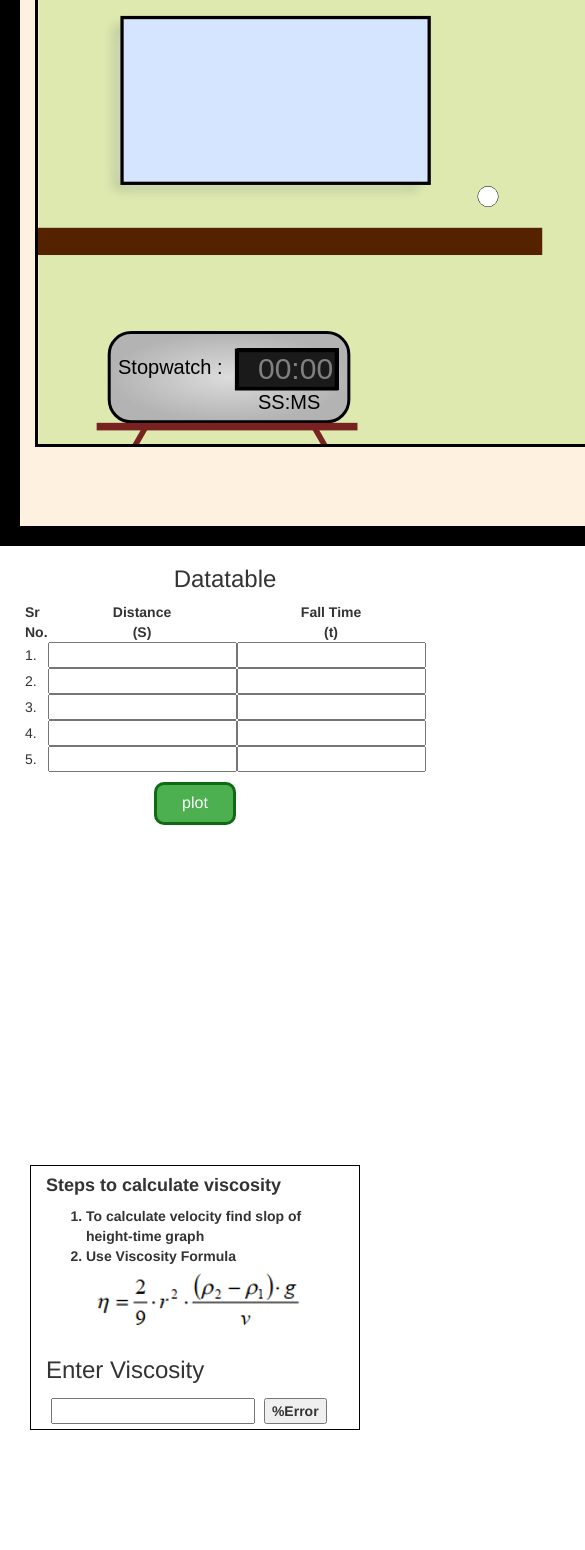
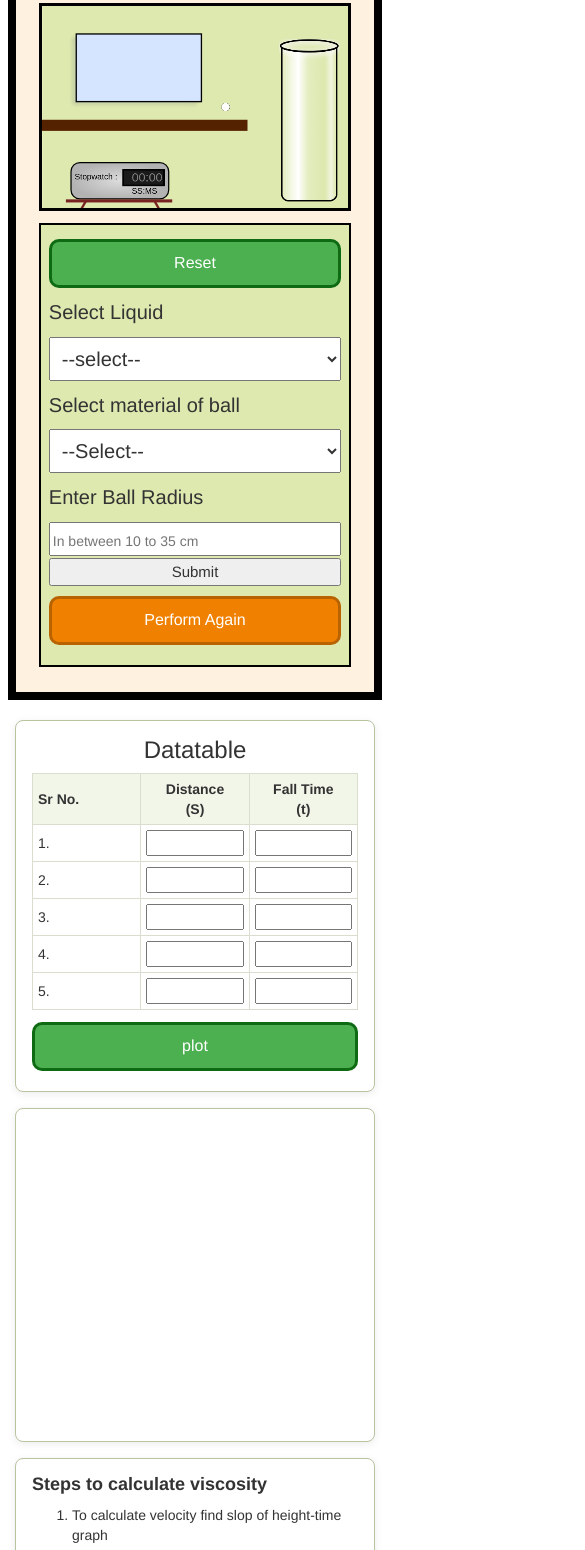
Before and after one commit to virtual-labs/exp-liquid-viscosity-iitk, a plain HTML site: page experiment/simulation/index.html in a window 390 px wide. Shown: the part 154-1704 px from the top of the page, 585 px wide, since content can reach past the window. Before the commit the page ends 1614 px from the top, so only its background shows below. Drawn offline with nearby package versions, Linux system fonts and the light colour scheme.

Commit message:
simulation updated

```diff
--- a/experiment/simulation/css/vlab.css
+++ b/experiment/simulation/css/vlab.css
@@ -1,27 +1,41 @@
+body {
+	overflow-x: hidden;
+}
+
+img {
+	max-width: 100%;
+	height: auto;
+}
+
 .d1
 {
-	margin: auto;
-	height: 700px;
-	width : 1100px;
-	border: 20px solid black ;
+	margin: 20px auto;
+	height: auto;
+	width: min(1100px, 95%);
+	border: 20px solid black;
 	border-color: black;
 	background: #fff1e0;
-
+	padding: 15px 10px 20px;
+	box-sizing: border-box;
 }
 
 h1
 {
 	text-align: center;
+	font-size: clamp(1.6rem, 3vw, 2.5rem);
+	margin: 0 0 15px;
 }
 
 .d2
 {
-	align-items:center;
-	margin:0px 10px 10px auto;
-	height: 500px;
-	width : 250px;
-	border: 2px solid black ;
-	background:#dde9af;
+	align-items: center;
+	margin: 0 auto 10px;
+	height: auto;
+	width: min(250px, 100%);
+	border: 2px solid black;
+	background: #dde9af;
+	padding: 10px 8px;
+	box-sizing: border-box;
 }
 .button {
   background-color: #4CAF50;
@@ -38,40 +52,58 @@ h1
 }
 
 .d3{
-	/*border : 1px solid red;*/
-	margin: 10px ;
+	margin: 10px 0;
 	font-size: 20px;
 }
 p {
 	margin: 5px;
 }
+.select,
+select,
+input[type="text"],
+input[type="submit"] {
+	width: 100%;
+	max-width: 100%;
+	box-sizing: border-box;
+}
+
+select {
+	min-height: 44px;
+	padding: 8px;
+	font-size: 16px;
+	touch-action: manipulation;
+	cursor: pointer;
+}
+
 .select{
-	padding: 5px ;
-	margin: 5px ;
+	padding: 5px;
+	margin: 5px;
 }
 
 
 /* Text Field*/
 .Tfield{
-
-  	padding: 5px ;
-	margin: 10px ;
+	padding: 5px;
+	margin: 10px;
 	border: 1px solid red;
 }
 /* Canvas*/
 #myCanvas{
-	  /*margin: 15px;*/
-	  background:url("../images/ghgh.svg");
-	  background-repeat: no-repeat;
-
-	  background-position: fixed;
-	  background-position: 0px 0px;
-	  background-size:cover;
+	background:url("../images/ghgh.svg");
+	background-repeat: no-repeat;
+	background-position: 0px 0px;
+	background-size: cover;
+	display: block;
+	width: 100%;
+	height: auto;
+	max-width: 100%;
+	border:3px solid black;
+	touch-action: none;
+	user-select: none;
 }
 
 .result {
-	/*border : 1px solid red;*/
-	margin: 10px ;
+	margin: 10px 0;
 }
 #res
 {
@@ -99,3 +131,142 @@ input::-webkit-input-placeholder {
 	font-size:15px;
 	margin-top: 0px;
 }
+
+.results-container {
+	padding-bottom: 20px;
+}
+
+.results-container > .row {
+	display: flex;
+	flex-wrap: wrap;
+	align-items: stretch;
+}
+
+.results-container [class*="col-md-"] {
+	display: flex;
+	margin-bottom: 16px;
+}
+
+.results-card {
+	width: 100%;
+	min-width: 0;
+	padding: 16px;
+	border: 1px solid #b8c3a0;
+	border-radius: 8px;
+	background: #fff;
+	box-shadow: 0 2px 8px rgba(0, 0, 0, 0.08);
+	box-sizing: border-box;
+}
+
+.data-panel #dataTable table {
+	width: 100%;
+	table-layout: fixed;
+	border-collapse: collapse;
+}
+
+.data-panel #dataTable h3 {
+	margin-top: 0;
+}
+
+.data-panel #dataTable th,
+.data-panel #dataTable td {
+	padding: 5px;
+	border: 1px solid #d9dece;
+}
+
+.data-panel #dataTable th {
+	background: #f2f6e9;
+}
+
+.data-panel #dataTable input,
+.formula-panel #terror {
+	width: 100%;
+	min-width: 0;
+	box-sizing: border-box;
+}
+
+.data-panel .button {
+	margin-top: 12px;
+}
+
+.graph-panel {
+	display: flex;
+	align-items: center;
+	justify-content: center;
+	overflow: hidden;
+}
+
+.graph-panel #l1 {
+	max-width: 100%;
+}
+
+.formula-panel h4 {
+	margin-top: 0;
+}
+
+.formula-panel li {
+	margin-bottom: 8px;
+}
+
+.formula-panel img {
+	vertical-align: middle;
+}
+
+.formula-panel input[type="submit"] {
+	margin-top: 8px;
+}
+
+@media (max-width: 991px) {
+	.col-md-8,
+	.col-md-4,
+	.col-md-3 {
+		width: 100%;
+		float: none;
+	}
+
+	.d1 .col-md-4 {
+		margin-top: 12px;
+	}
+
+	.results-container > .row {
+		display: block;
+	}
+
+	.results-container [class*="col-md-"] {
+		display: block;
+	}
+
+	#myCanvas {
+		margin: 0 auto;
+	}
+
+	#l1 {
+		width: 100% !important;
+		height: 300px !important;
+		max-width: 100%;
+	}
+}
+
+@media (max-width: 767px) {
+	.d1 {
+		width: 96%;
+		border-width: 8px;
+		padding: 10px 8px 15px;
+	}
+
+	.d2 {
+		width: 100%;
+		max-width: none;
+	}
+
+	.button,
+	#res {
+		width: 100%;
+		padding: 10px 12px;
+	}
+
+	#field {
+		max-width: 100%;
+	}
+
+}
--- a/experiment/simulation/index.html
+++ b/experiment/simulation/index.html
@@ -2,7 +2,8 @@
 <html>
 
 <head>
-
+	<meta charset="UTF-8">
+	<meta name="viewport" content="width=device-width, initial-scale=1.0">
 	<link rel="stylesheet" type="text/css" href="css/vlab.css">
 	<link rel="stylesheet" href="https://stackpath.bootstrapcdn.com/bootstrap/3.4.1/css/bootstrap.min.css">
 	<script type="text/javascript" src="js/util.js"></script>
@@ -81,19 +82,24 @@
 
 <!-- Graph and table -->
 
-		<div class="container-fluid">
-			<div class="row" style="justify-content: center;">
-				<div class="col-md-3">
+		<div class="container-fluid results-container">
+			<div class="row">
+				<div class="col-md-4">
 
-	        		<div id="dataTable"  style=" margin: 10px; width: 400px;"></div>
+	        		<div class="results-card data-panel">
+						<div id="dataTable"></div>
 	      			<button class="button" onclick="drawGraph()">plot</button>
+					</div>
 				</div>
-				<div class="col-md-3" style="margin: 10px;">
+				<div class="col-md-4">
+					<div class="results-card graph-panel">
 	   				<div id="l1" style="width:300px;height:300px;"></div>
+					</div>
 	   			</div>
 
-				<div class="col-md-3" style="margin: 30px; border:1px solid black;">
-						<h4><b>Steps to calculate viscosity</h4>
+				<div class="col-md-4">
+					<div class="results-card formula-panel">
+						<h4><b>Steps to calculate viscosity</b></h4>
 					<ol>
 						<li>To calculate velocity find slop of height-time graph</li>
 						<li>Use Viscosity Formula
@@ -101,9 +107,10 @@
 						</li>
 					</ol>
 
-					<h3>Enter Viscosity</h2>
-					<input type="text" id="terror" style="margin: 5px">
+					<h3>Enter Viscosity</h3>
+					<input type="text" id="terror">
 					<input type="submit" value="%Error" onclick="Error()">
+					</div>
 				</div>
 			</div>
 		</div>
--- a/experiment/simulation/js/vlab.js
+++ b/experiment/simulation/js/vlab.js
@@ -33,51 +33,54 @@ window.onload = function () {
 		y: handle.y
 	}
 
-	offset = {};
+	window.offset = {};
 	draw();
-	//mouse event Listener
-	if(isDrag)
+	var activePointerId = null;
+	canvas.addEventListener("pointerdown", function (event) {
+		if (!isDrag || activePointerId !== null || (event.pointerType === "mouse" && event.button !== 0)) {
+			return;
+		}
 
-		{	document.body.addEventListener("mousedown", function (event) {
-				var mousCord = getMousePos(canvas, event);
+		var pointerCoords = getMousePos(canvas, event);
+		if (utils.circlePointCollision(pointerCoords.x, pointerCoords.y, handle)) {
+			event.preventDefault();
+			activePointerId = event.pointerId;
+			canvas.setPointerCapture(event.pointerId);
 			isAnimate = true;
-				if (utils.circlePointCollision(mousCord.x, mousCord.y, handle) && isDrag) {
-					document.body.addEventListener("mousemove", onMouseMove);
-					document.body.addEventListener("mouseup", onMouseUp);
-					offset.x = mousCord.x - handle.x;
-					offset.y = mousCord.y - handle.y;
 		}
 	});
 
-			function onMouseMove(event) {
-				var mousCord = getMousePos(canvas, event);
-				handle.x = mousCord.x;// - offset.x;
-				handle.y = mousCord.y;// - offset.y;
-				draw();
+	canvas.addEventListener("pointermove", function (event) {
+		if (event.pointerId !== activePointerId) {
+			return;
 		}
 
-			function onMouseUp(event) {
-				document.body.removeEventListener("mousemove", onMouseMove);
-				document.body.removeEventListener("mouseup", onMouseUp);
+		event.preventDefault();
+		var pointerCoords = getMousePos(canvas, event);
+		handle.x = pointerCoords.x;
+		handle.y = pointerCoords.y;
+		draw();
+	});
 
+	canvas.addEventListener("pointerup", function (event) {
+		if (event.pointerId !== activePointerId) {
+			return;
+		}
+
+		activePointerId = null;
 		window.preY = handle.y;
 
-
-
-				//animation
-				var dx = 4;
-				var dy = 4;
-
-
-				window.canvas = document.getElementById('myCanvas');
-				window.context = canvas.getContext('2d');
-
-				if (handle.x>630 && handle.x+35 < 710 && handle.y < 80){
+		if (handle.x > 630 && handle.x + 35 < 710 && handle.y < 80) {
 			animate();
 			stopWatch.reStart();
 		}
+	});
+
+	canvas.addEventListener("pointercancel", function (event) {
+		if (event.pointerId === activePointerId) {
+			activePointerId = null;
 		}
-}
+	});
 
 createTable();
 
@@ -170,9 +173,8 @@ function drawFlask() {
 
 var getMousePos = function (canvas, e) {
 	var boundingClientRect = canvas.getBoundingClientRect();
-	var tx = e.clientX - boundingClientRect.left;
-	var ty = e.clientY - boundingClientRect.top;
-	console.log(boundingClientRect.left);
+	var tx = (e.clientX - boundingClientRect.left - canvas.clientLeft) * canvas.width / canvas.clientWidth;
+	var ty = (e.clientY - boundingClientRect.top - canvas.clientTop) * canvas.height / canvas.clientHeight;
 	return {
 		x: tx,
 		y: ty
@@ -286,14 +288,15 @@ function selectValue1() {
 }
 
 function selectValue2() {
-	if (window.lequidDensity!=0)
-	{
 	window.ballDensity = document.getElementById("select2").value;
+	if (window.ballDensity == 0) {
+		window.message2 = " ";
+		window.ballColor = "white";
+	} else {
 		window.message2 = "Ball density = " + ballDensity + " Kg per cubic meter";
 
 		if (window.ballDensity == 1602) {
 			window.ballColor = "#c9ebc3";
-
 		}
 		else if (window.ballDensity == 19300) {
 			window.ballColor = "#5e5e5e";
@@ -301,14 +304,8 @@ function selectValue2() {
 		else {
 			window.ballColor = "#baa738";
 		}
+	}
 	draw();
-	}
-	else
-	{
-		window.ballDensity = 0;
-		alert("Please select Liquid");
-
-	}
 }
 
 function textValue() {
```
Lines whose indentation alone changed are shown as unchanged.
